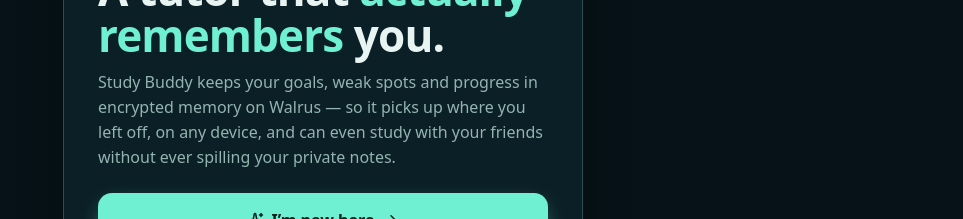
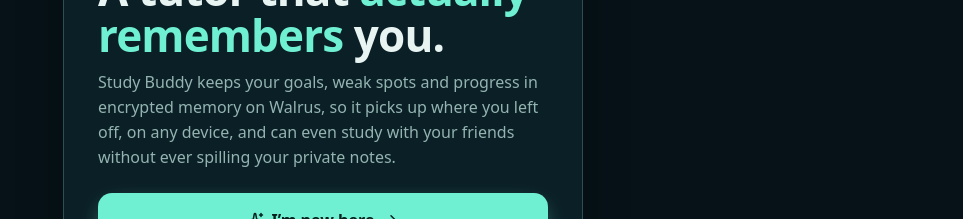
Before and after one commit to brokestan/Studybuddy, a Next.js app: page / in a window 1280 px wide. Shown: the part 270-489 px from the top of the page, without its empty margins (317-1280 px from the left). Built offline with nearby package versions, Linux system fonts and the light colour scheme.

Commit message:
Update Onboarding.tsx

```diff
--- a/components/Onboarding.tsx
+++ b/components/Onboarding.tsx
@@ -39,7 +39,7 @@
           <>
             <h1 className="hero">A tutor that <em>actually remembers</em> you.</h1>
             <p className="lead">
-              Study Buddy keeps your goals, weak spots and progress in encrypted memory on Walrus — so it picks up where you left off, on any device, and
+              Study Buddy keeps your goals, weak spots and progress in encrypted memory on Walrus, so it picks up where you left off, on any device, and
               can even study with your friends without ever spilling your private notes.
             </p>
             <div className="stack">
```
